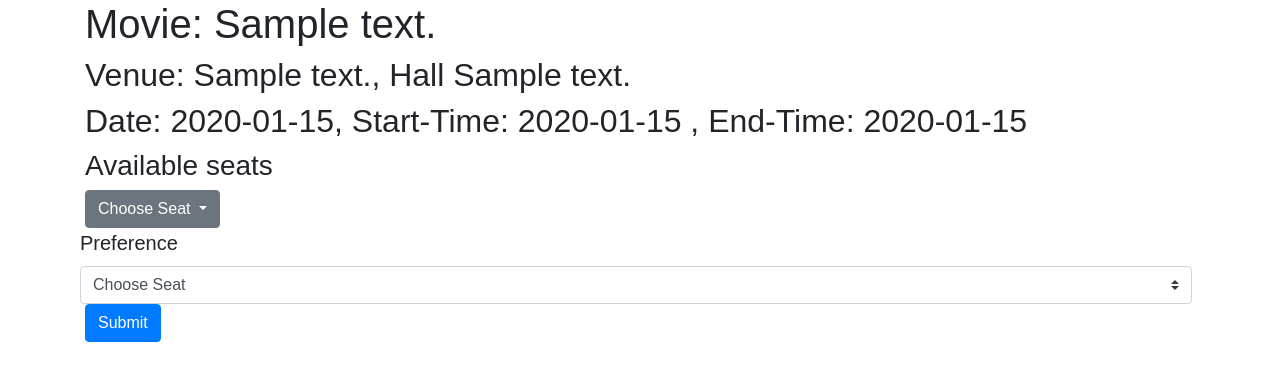
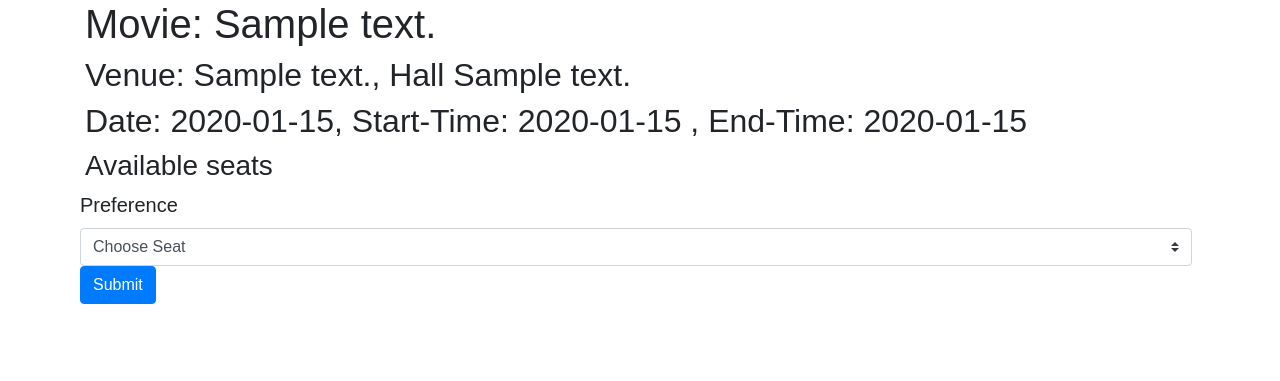
Before and after one commit to MiloniAtal/movietickets, a Flask app: template templates/booking.html in a window 1280 px wide. Shown: the top 381 px of the page. Run offline with Flask 2, Linux system fonts and the light colour scheme; the template is opened without the code that fills it: most values are stand-ins (such as "Sample title", 1, 10 or a date in 2020); parts of the project's set-up code (start-up, migrations or seed data) failed here and were passed over.

Commit message:
Trying forms

```diff
--- a/server.py
+++ b/server.py
@@ -258,6 +258,12 @@ def booking(mid, vid, theatrename, sid):
 def booking_complete(mid, vid, theatrename, sid, seatnumber):
   return render_template("booking_complete.html")
 
+@app.route('/number', methods=["GET", "POST"])
+def index():
+  if len(request.form) > 0:
+    number =  request.form["SeatNumber"]
+  print(number)
+  return render_template("booking_complete.html")
 
 if __name__ == "__main__":
   import click
--- a/templates/booking.html
+++ b/templates/booking.html
@@ -20,39 +20,19 @@
     {% if data|length == 0 %}
         <div class="text-centre">No seats available</div>
     {% else%}
-        <!-- <div class="row">
-        <div class="col-sm">Seat Number</div>
-        <div class="col-sm">Price</div>
-        </div>
-        {% for seat in data %}
-        <div class="row">
-        <div class="col-sm">{{seat[0]}}  </div>
-        <div class="col-sm">{{seat[1]}} </div>
-        </div>
-        {% endfor %} -->
-
-        <div class="dropdown">
-          <button class="btn btn-secondary dropdown-toggle" type="button" id="dropdownMenuButton" data-toggle="dropdown" aria-haspopup="true" aria-expanded="false">
-            Choose Seat
-          </button>
-          <div class="dropdown-menu" aria-labelledby="dropdownMenuButton">
-            {% for seat in data %}
-              {% set my_url = url_for(request.endpoint, **request.view_args) ~ '/' ~ seat[0] %}
-              <a class="dropdown-item" href={{my_url}}>Seatnumber: {{seat[0]}}, Price: {{seat[1]}} </a>
-            {% endfor %}
-          </div>
-        </div>
-        <form>
+        <form action="/number" method="post">
           <div class="form-row align-items-center">
             <label class="mr-sm-2" for="inlineFormCustomSelect">Preference</label>
             <select class="custom-select mr-sm-2" id="inlineFormCustomSelect">
               <option selected>Choose Seat</option>
               {% for seat in data %}
-              <option value="{{seat[0]}}">Seatnumber: {{seat[0]}}, Price: {{seat[1]}}</option>
+              <option value="SeatNumber">Seatnumber: {{seat[0]}}, Price: {{seat[1]}}</option>
               {% endfor %}
             </select>
           </div>
-          <button type="submit" class="btn btn-primary">Submit</button>
+          <div class="form-row align-items-center">
+            <button type="submit" class="btn btn-primary">Submit</button>
+          </div>
         </form>
     {% endif %}
   </div>
```
